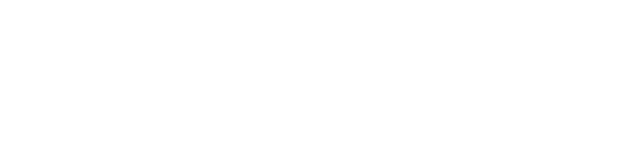
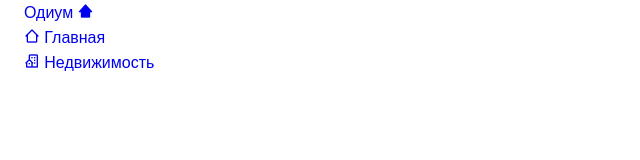
Before and after one commit to crossfire3001/responsive-odium, a plain HTML site: page index.html in a window 1280 px wide. Shown: the whole page, without its empty margins (0-640 px from the left). Drawn offline with nearby package versions, Linux system fonts and the light colour scheme.

Commit message:
made some fixes and updates in header

```diff
--- a/index.html
+++ b/index.html
@@ -23,11 +23,45 @@
     <!--=============== CSS ===============-->
     <link rel="stylesheet" href="assets/css/styles.css" />
 
-    <title>Responsive real state website - Odium</title>
+    <title>Адаптивный сайт о недвижимости - Одиум</title>
   </head>
   <body>
     <!--==================== HEADER ====================-->
-    <header class="header" id="header"></header>
+    <header class="header" id="header">
+      <nav class="nav container">
+        <a href="#" class="nav__logo"
+          >Одиум <i class="bx bxs-home-alt-2"></i
+        ></a>
+
+        <div class="nav__menu">
+          <ul class="nav__list">
+            <li class="nav__item">
+              <a href="#home" class="nav__link">
+                <i class="bx bx-home-alt-2"></i>
+                <span>Главная</span>
+              </a>
+            </li>
+            <li class="nav__item">
+              <a href="#popular" class="nav__link">
+                <i class="bx bx-building-house"></i>
+                <span>Недвижимость</span>
+              </a>
+            </li>
+            <li class="nav__item">
+              <a href="#" class="nav__link">
+                <span></span>
+              </a>
+            </li>
+            <li class="nav__item">
+              <a href="#" class="nav__link">
+                <span></span>
+              </a>
+            </li>
+          </ul>
+        </div>
+        <!-- /.nav__menu -->
+      </nav>
+    </header>
 
     <!--==================== MAIN ====================-->
     <main class="main">
```
